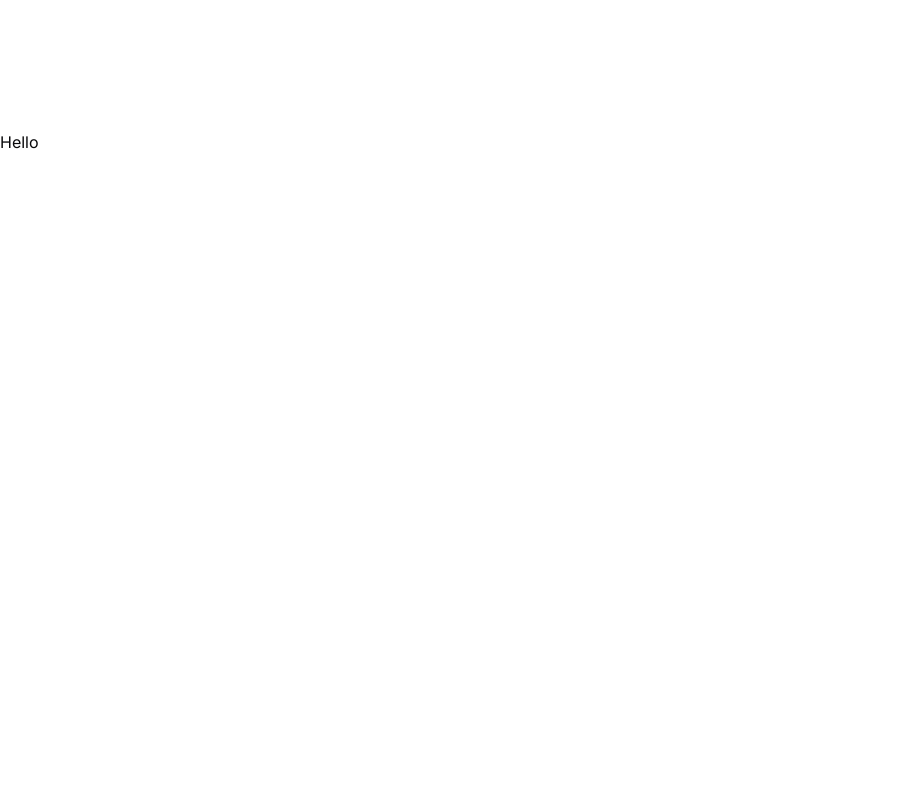
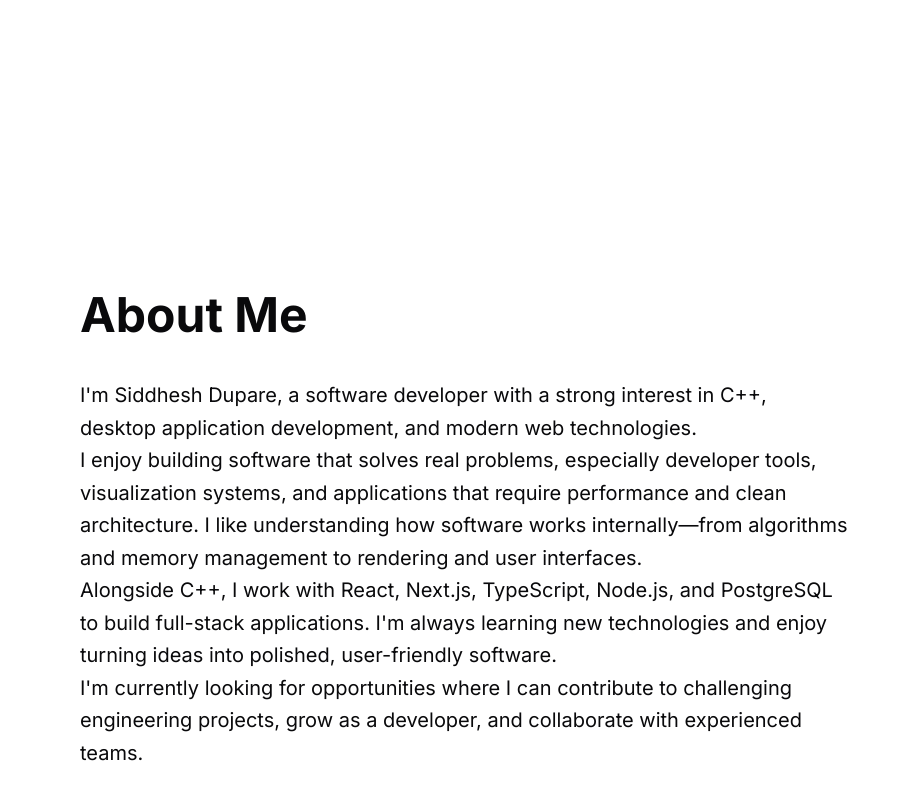
Before and after one commit to Siddhesh-Dupare/port, a Next.js app: page / in a window 1280 px wide. Shown: the part 670-1470 px from the top of the page, without its empty margins (0-909 px from the left). Built offline with nearby package versions, Linux system fonts and the light colour scheme.

Commit message:
Added about page

```diff
--- a/app/page.tsx
+++ b/app/page.tsx
@@ -1,18 +1,20 @@
 
 import Header from "@/components/sections/header/Header";
 import Hero from "@/components/sections/hero/Hero";
+import About from "@/components/sections/about/About";
 
 export default function Home() {
   return (
     <div className="relative h-screen">
       <Header />
-      <section className="flex h-full justify-center items-center">
+      <section className="min-h-screen flex justify-center items-center">
         <Hero />
       </section>
 
-      <section className="min-h-screen">
-        <p>Hello</p>
+      <section className="min-h-screen flex flex-col justify-center">
+        <About />
       </section>
+
     </div>
   );
 }
--- /dev/null
+++ b/components/sections/about/About.tsx
@@ -0,0 +1,25 @@
+export default function About() {
+  return (
+    <div className="mx-5 sm:mx-10 lg:mx-20 max-auto max-w-3xl">
+      <div className="text-3xl sm:text-4xl lg:text-5xl font-bold mb-6 sm:mb-8 lg:mb-10">
+        About Me
+      </div>
+      <div className="text-base sm:text-lg lg:text-xl leading-relaxed">
+        <p className="space-y-4 sm:space-y-5 lg:space-y-6">
+          I&apos;m Siddhesh Dupare, a software developer with a strong interest in C++, desktop application development, and modern web technologies.
+        </p>
+
+        <p className="space-y-4 sm:space-y-5 lg:space-y-6">
+          I enjoy building software that solves real problems, especially developer tools, visualization systems, and applications that require performance and clean architecture.
+          I like understanding how software works internally—from algorithms and memory management to rendering and user interfaces.
+        </p>
+
+        <p className="space-y-4 sm:space-y-5 lg:space-y-6">Alongside C++, I work with React, Next.js, TypeScript, Node.js, and PostgreSQL to build full-stack applications.
+          I&apos;m always learning new technologies and enjoy turning ideas into polished, user-friendly software.
+        </p>
+
+        <p className="space-y-4 sm:space-y-5 lg:space-y-6">I&apos;m currently looking for opportunities where I can contribute to challenging engineering projects, grow as a developer, and collaborate with experienced teams.</p>
+      </div>
+    </div>
+  )
+}
```
